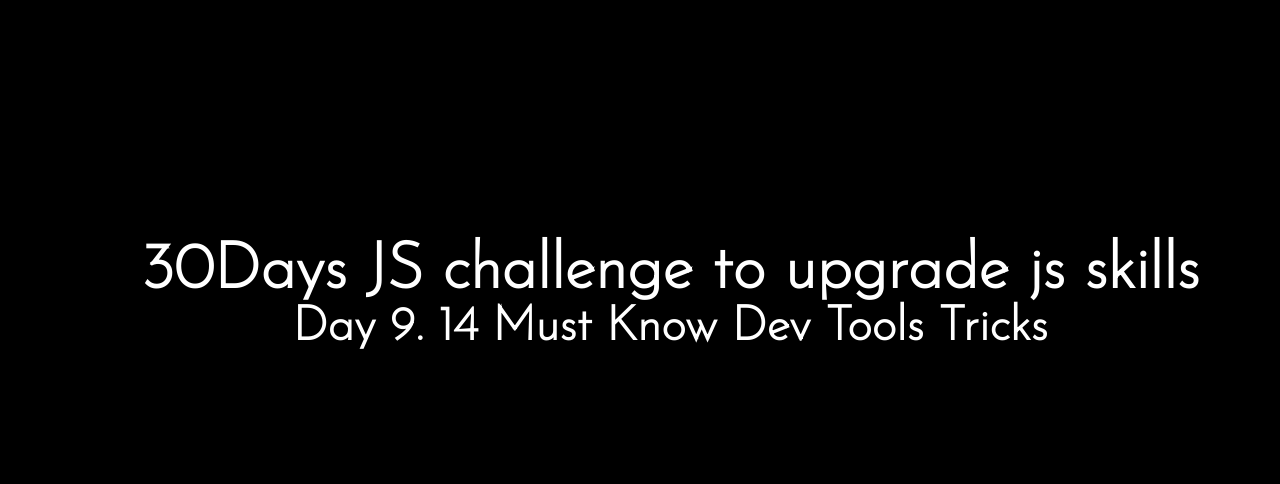
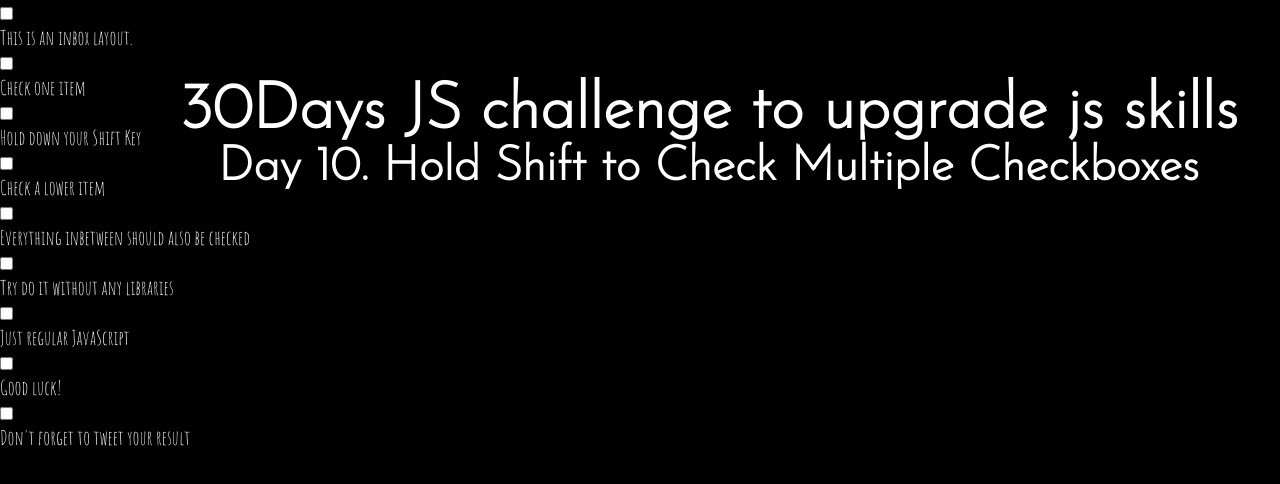
Before and after one commit to saintpvul/vanilla-js-stuff, a plain HTML site: page #10/index.html in a window 1280 px wide. Drawn offline with Linux system fonts and the light colour scheme; files that its build step writes are made by us from their sources.

Commit message:
init: start day 10. add some markup

```diff
--- a/#10/css/style.css
+++ b/#10/css/style.css
@@ -15,6 +15,8 @@
 }
 
 body {
+  height: 100vh;
+  width: 100%;
   font-family: "Amatic SC", cursive;
   font-size: 20px;
   font-weight: 200;
@@ -24,8 +26,8 @@ body {
 
 .heading {
   position: absolute;
-  top: 30%;
-  left: 11%;
+  top: 10%;
+  left: 14%;
   z-index: 1;
   color: var(--font-color);
   font-size: 2rem;
--- a/#10/index.html
+++ b/#10/index.html
@@ -11,14 +11,53 @@
       href="https://fonts.googleapis.com/css2?family=Amatic+SC&family=Josefin+Sans:wght@100;200&display=swap"
       rel="stylesheet"
     />
-    <link rel="stylesheet" href="style.css" />
+    <link rel="stylesheet" href="./css/style.css" />
     <title>Checkboxes Check by shift</title>
   </head>
   <body>
     <div class="heading">
       <h1 class="main-heading">30Days JS challenge to upgrade js skills</h1>
 
-      <h2>Day 9. 14 Must Know Dev Tools Tricks</h2>
+      <h2>Day 10. Hold Shift to Check Multiple Checkboxes</h2>
+    </div>
+
+    <div class="inbox">
+      <div class="item">
+        <input type="checkbox" />
+        <p>This is an inbox layout.</p>
+      </div>
+      <div class="item">
+        <input type="checkbox" />
+        <p>Check one item</p>
+      </div>
+      <div class="item">
+        <input type="checkbox" />
+        <p>Hold down your Shift Key</p>
+      </div>
+      <div class="item">
+        <input type="checkbox" />
+        <p>Check a lower item</p>
+      </div>
+      <div class="item">
+        <input type="checkbox" />
+        <p>Everything inbetween should also be checked</p>
+      </div>
+      <div class="item">
+        <input type="checkbox" />
+        <p>Try do it without any libraries</p>
+      </div>
+      <div class="item">
+        <input type="checkbox" />
+        <p>Just regular JavaScript</p>
+      </div>
+      <div class="item">
+        <input type="checkbox" />
+        <p>Good luck!</p>
+      </div>
+      <div class="item">
+        <input type="checkbox" />
+        <p>Don't forget to tweet your result</p>
+      </div>
     </div>
 
     <script src="./js/main.js"></script>
```
